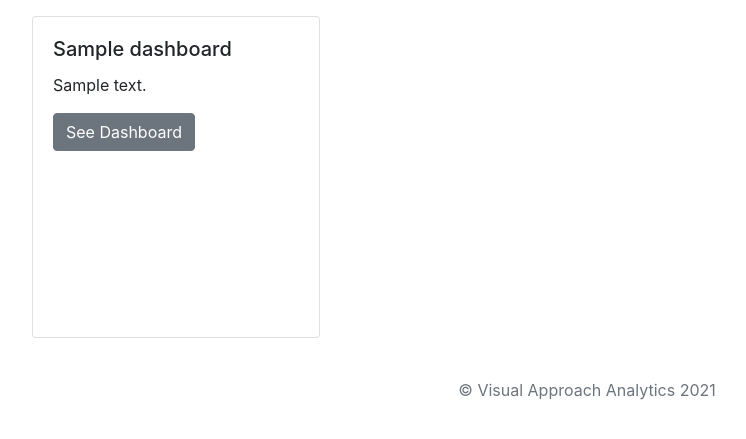
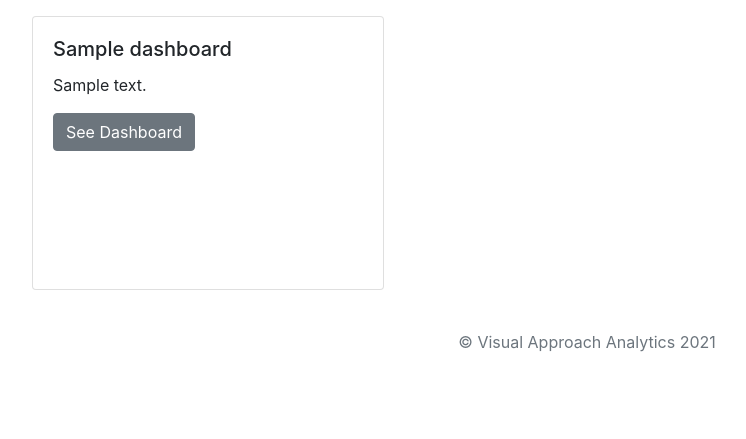
Before and after one commit to Simple2B/vaa.dash, a Flask app: template app/templates/index.html in a window 1280 px wide. Shown: the part 56-495 px from the top of the page, without its empty margins (53-799 px from the left). Run offline with Flask 3, Linux system fonts and the light colour scheme; the template is opened without the code that fills it: values that come from a table or form of the project are taken from there, others are empty; a user stored in the database is signed in; tables that the repository leaves empty hold one stand-in row (values such as "Sample post"); parts of the project's set-up code (start-up, migrations or seed data) failed here and were passed over; some libraries are stand-ins or nearby versions.

```diff
--- a/app/templates/index.html
+++ b/app/templates/index.html
@@ -3,11 +3,12 @@
   <p></p>
   <div class="row">
     {% for dashboard in dashboards%}
-    <div class="col-md-4">
-      <div class="card" style="width: 18rem">
-        <div class="card-body" style="height: 20rem">
+
+    <div class="col-sm-12 col-lg-4">
+      <div class="card" style="width: 22rem">
+        <div class="card-body" style="height: 17rem">
           <h5 class="card-title">{{ dashboard.title }}</h5>
-          <p class="card-text">{{ dashboard.description }}</p>
+          <p class="card-text">{{ dashboard.description | truncate(250) }}</p>
           <a href="{{ dashboard.url }}" class="btn btn-secondary"
             >See Dashboard</a
           >
```
